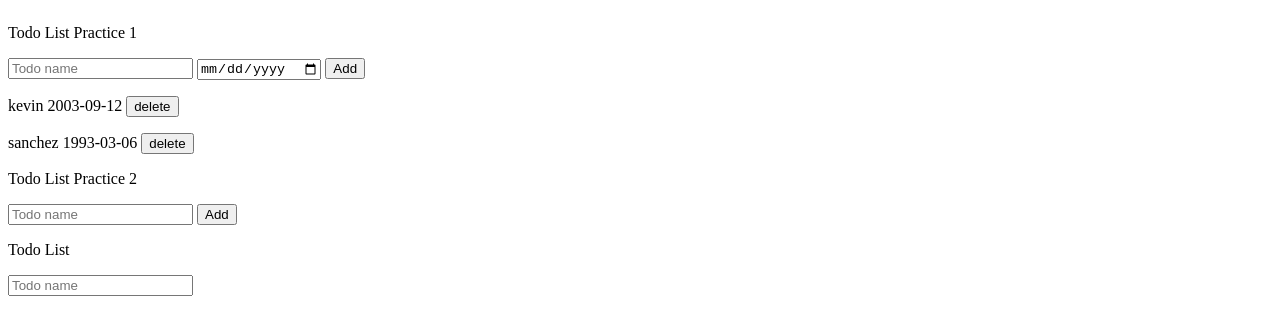
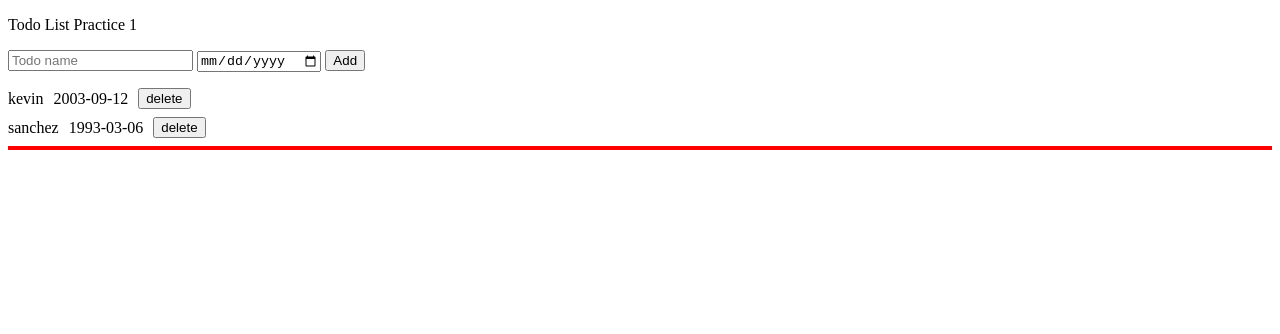
Before and after one commit to Darkt1121/Javascript_learn, a plain HTML site: page pruebas/calendario/index.html in a window 1280 px wide. Drawn offline with Linux system fonts and the light colour scheme.

Commit message:
martes nigth

```diff
--- a/pruebas/calendario/index.html
+++ b/pruebas/calendario/index.html
@@ -9,7 +9,6 @@
 <body>
 
 
-    <div class="grid"></div>
 
 
 
@@ -17,19 +16,24 @@
     <input  class="js_input_text" type="text" placeholder="Todo name">
     <input type="date" class="js_input_date">
     <button class="js_btn_add_1" >Add</button>
-    <div class="js_text_div">tex</div>
 
 
 
-    <p>Todo List Practice 2</p>
-    <input type="text" placeholder="Todo name" class="js_input_text_2">
-    <button class="js_btn_add_2">Add</button>
+
+
+    <!-- <input type="text" placeholder="Todo name" class="js_input_text_2"> -->
+    <!-- <button class="js_btn_add_2">Add</button> -->
+
+
     <p class="js_p_result"></p>
 
 
 
-    <p>Todo List</p>
-    <input type="text" placeholder="Todo name" >
+
+
+    <!-- <input type="text" placeholder="Todo name" > -->
+    <div class="js_text_div">tex</div>
+    <div class="js_grid"></div>
     <script src="script.js" ></script>
 </body>
 </html>
--- a/pruebas/calendario/script.js
+++ b/pruebas/calendario/script.js
@@ -16,11 +16,16 @@ function renderTodoList(){
         //   const name = resultObjet.name
         //   const dueDate = resultObjet.dueDate
           const {name,dueDate} = resultObjet
-          const html = `<p>${name} ${dueDate}
-          <button onclick="array.splice(${i},1);
-           renderTodoList();
-           ">delete</button>
-           </p>`
+          const html = `
+            <div class="todo-item">
+              <div>${name}</div>
+              <div>${dueDate}</div>
+              <button onclick="
+                array.splice(${i},1);
+                renderTodoList();
+              ">delete</button>
+            </div>
+            `;
 
           arrayResult += html
      }
--- a/pruebas/calendario/styles.css
+++ b/pruebas/calendario/styles.css
@@ -1,6 +1,16 @@
 
-.grid{
+.todo-item {
+    display: flex;
+    gap: 10px;
+    align-items: center;
+    margin-bottom: 8px;
+  }
+
+
+
+.js_grid{
     display: grid;
     grid-template-columns: 200px 150px 100px;
+    border: 2px solid red;
 
 }
```
Also changed, not shown: 01-tipos/08-advanced-function.js (added, +26 -0 lines).
